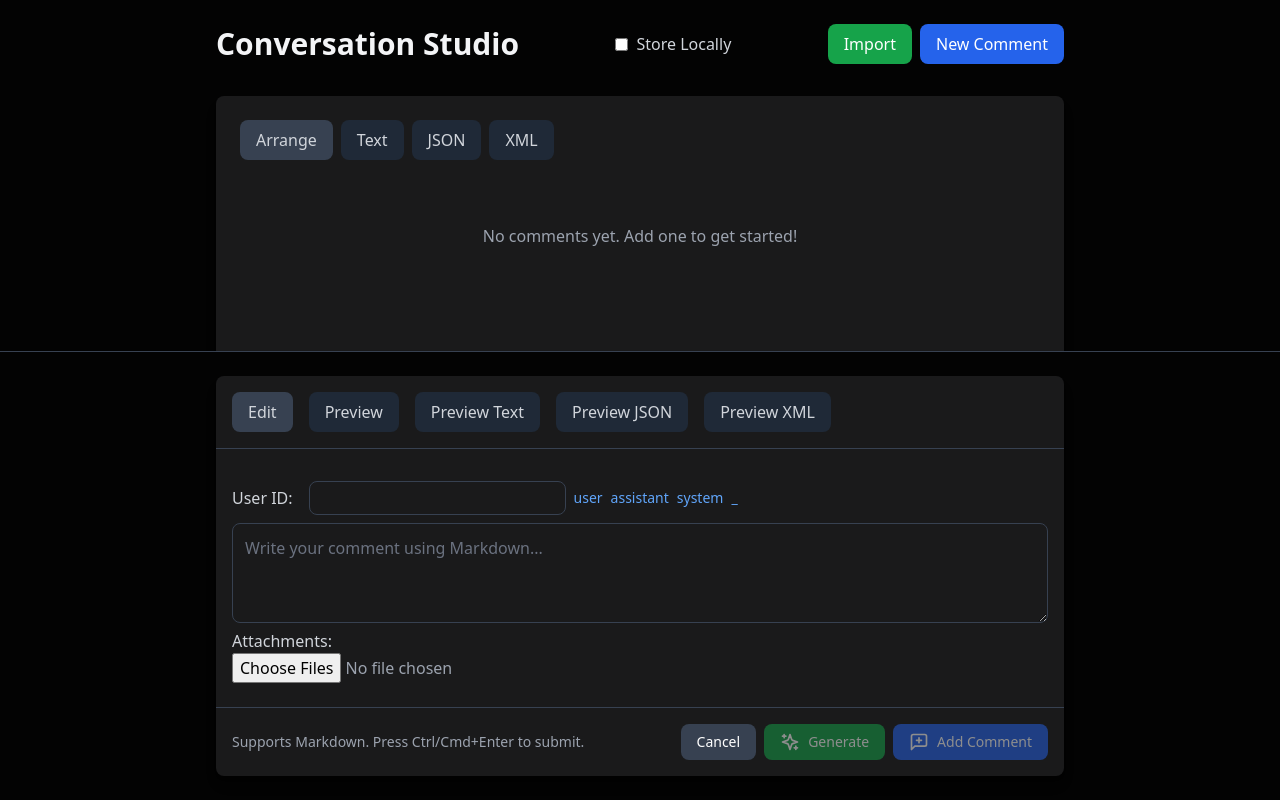
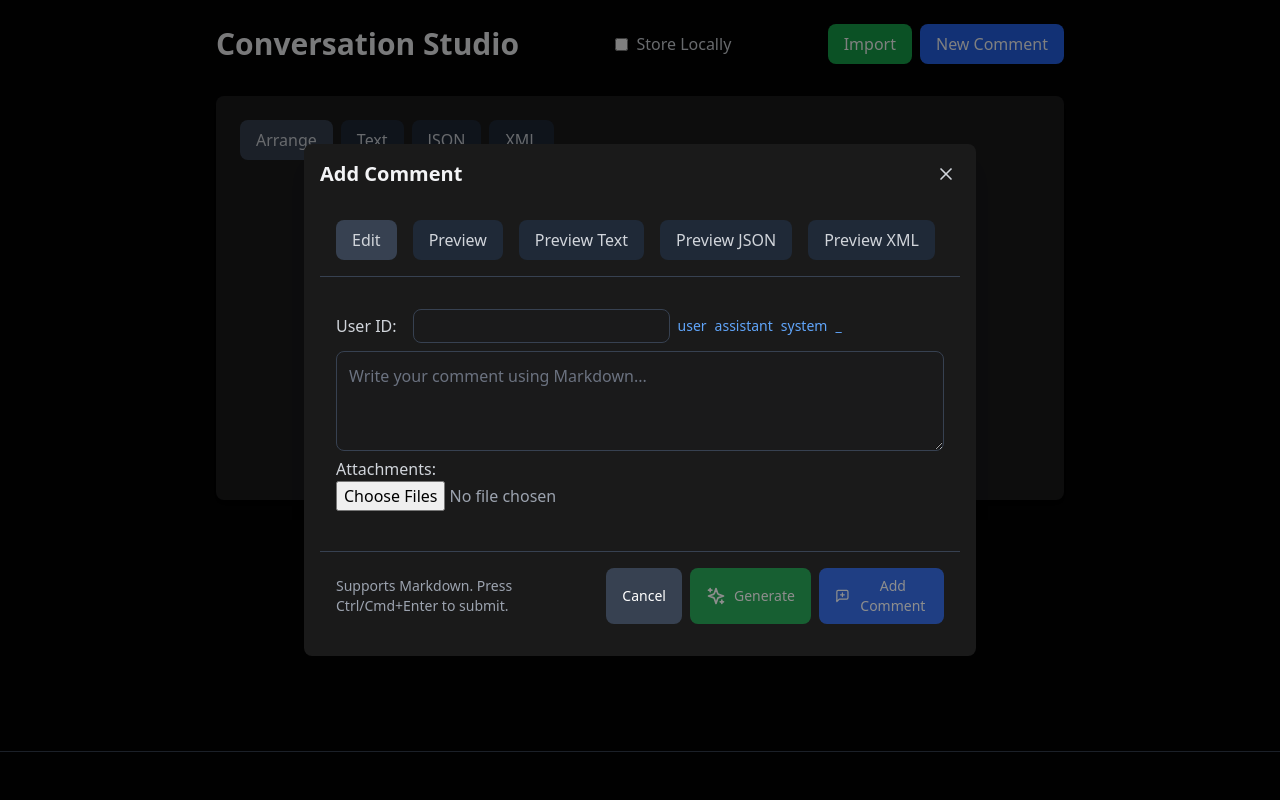
Before and after one commit to johnhenry/conversation-studio, a React (Vite) app: page / in a window 1280 px wide. Both pictures are taken after a click on the button "New Comment". Built offline with nearby package versions, Linux system fonts and the light colour scheme.

Commit message:
modal dialog

```diff
--- a/src/components/CommentEditor.tsx
+++ b/src/components/CommentEditor.tsx
@@ -89,7 +89,22 @@ const CommentEditor: React.FC<CommentEditorProps> = ({
   const [previewError, setPreviewError] = useState<string | null>(null);
   const [parents, setParents] = useState<CommentType[]>([]);
   const [loadingGen, setLoadingGen] = useState(false);
+  const [isVisible, setIsVisible] = useState(true);
   const abortControllerRef = useRef<AbortController | null>(null);
+
+  const handleClose = () => {
+    setIsVisible(false);
+    // Wait for fade animation to complete before calling onCancel
+    setTimeout(() => {
+      if (onCancel) onCancel();
+    }, 200);
+  };
+
+  const handleSubmit = (e: React.FormEvent) => {
+    e.preventDefault();
+    onSubmit(content, attachments, parentId);
+    handleClose();
+  };
 
   const handleCancel = () => {
     if (abortControllerRef.current) {
@@ -122,9 +137,6 @@ const CommentEditor: React.FC<CommentEditorProps> = ({
     }
   }, [autoGenerate, parents]);
 
-  const handleSubmit = () => {
-    onSubmit(content, attachments, parentId);
-  };
   const handleSubmitGenerate = async () => {
     if (!parents.length) {
       return;
@@ -170,19 +182,6 @@ const CommentEditor: React.FC<CommentEditorProps> = ({
         model.destroy();
       }
     }
-
-    // const topParent = parents.shift();
-    // let lastParent = topParent;
-    // let nextParent = parents.shift();
-    // // TODO: Do i ned to ensure that these are new objects?
-    // // eg. {...parents.shift()}
-    // while (lastParent && nextParent) {
-    //   lastParent.children = [nextParent];
-    //   lastParent = nextParent;
-    //   nextParent = parents.shift();
-    // }
-    // console.log(exportCommentsText([topParent]));
-    // console.log(exportCommentsXML([topParent]));
   };
 
   const renderAttachment = useCallback((attachment: Attachment) => {
@@ -335,7 +334,7 @@ const CommentEditor: React.FC<CommentEditorProps> = ({
               className="w-full min-h-[100px] p-3 bg-[#1A1A1B] border border-gray-700 text-gray-300 rounded-lg focus:ring-2 focus:ring-blue-500 focus:border-transparent placeholder-gray-500"
               onKeyDown={(e) => {
                 if (e.key === "Enter" && (e.metaKey || e.ctrlKey)) {
-                  handleSubmit();
+                  handleSubmit(e);
                 }
               }}
             />
@@ -408,9 +407,11 @@ const CommentEditor: React.FC<CommentEditorProps> = ({
         return null;
     }
   };
+
   if (loadingGen) {
     return (
-      <div className="bg-[#1A1A1B] rounded-lg shadow-lg">
+      <div className="modal-overlay show">
+        <div className="modal-content p-4">
           <div className="flex justify-center p-4 border-b border-gray-700">
             <button
               onClick={handleCancel}
@@ -423,12 +424,27 @@ const CommentEditor: React.FC<CommentEditorProps> = ({
             </button>
           </div>
         </div>
+      </div>
     );
   }
+
   return (
-    <div className="bg-[#1A1A1B] rounded-lg shadow-lg">
+    <div className={`modal-overlay ${isVisible ? 'show' : ''}`}>
+      <div className="modal-content p-4">
+        <div className="flex justify-between items-center mb-4">
+          <h2 className="text-xl font-semibold text-gray-100">Add Comment</h2>
+          <button
+            onClick={handleClose}
+            className="p-1 hover:bg-gray-800 rounded"
+          >
+            <X className="w-5 h-5" />
+          </button>
+        </div>
+
+        <form onSubmit={handleSubmit} className="space-y-4">
           <div className="flex gap-2 mb-4 p-4 border-b border-gray-700">
             <button
+              type="button"
               onClick={() => setActiveTab("edit")}
               className={`px-4 py-2 rounded-lg hover:bg-gray-700 transition-colors mr-2 text-gray-300 ${
                 activeTab === "edit" ? "bg-gray-700" : "bg-gray-800"
@@ -437,6 +453,7 @@ const CommentEditor: React.FC<CommentEditorProps> = ({
               Edit
             </button>
             <button
+              type="button"
               onClick={() => setActiveTab("preview")}
               className={`px-4 py-2 rounded-lg hover:bg-gray-700 transition-colors mr-2 text-gray-300 ${
                 activeTab === "preview" ? "bg-gray-700" : "bg-gray-800"
@@ -445,6 +462,7 @@ const CommentEditor: React.FC<CommentEditorProps> = ({
               Preview
             </button>
             <button
+              type="button"
               onClick={() => setActiveTab("text")}
               className={`px-4 py-2 rounded-lg hover:bg-gray-700 transition-colors mr-2 text-gray-300 ${
                 activeTab === "text" ? "bg-gray-700" : "bg-gray-800"
@@ -453,6 +471,7 @@ const CommentEditor: React.FC<CommentEditorProps> = ({
               Preview Text
             </button>
             <button
+              type="button"
               onClick={() => setActiveTab("json")}
               className={`px-4 py-2 rounded-lg hover:bg-gray-700 transition-colors mr-2 text-gray-300 ${
                 activeTab === "json" ? "bg-gray-700" : "bg-gray-800"
@@ -461,6 +480,7 @@ const CommentEditor: React.FC<CommentEditorProps> = ({
               Preview JSON
             </button>
             <button
+              type="button"
               onClick={() => setActiveTab("xml")}
               className={`px-4 py-2 rounded-lg hover:bg-gray-700 transition-colors text-gray-300 ${
                 activeTab === "xml" ? "bg-gray-700" : "bg-gray-800"
@@ -475,14 +495,12 @@ const CommentEditor: React.FC<CommentEditorProps> = ({
           <div className="flex justify-between items-center text-sm text-gray-400 p-4 border-t border-gray-700">
             <span>Supports Markdown. Press Ctrl/Cmd+Enter to submit.</span>
             <div className="flex gap-2">
-          {onCancel && (
               <button
-              onClick={onCancel}
+                onClick={handleClose}
                 className="px-4 py-2 bg-gray-700 text-white rounded-lg hover:bg-gray-600 transition-colors"
               >
                 Cancel
               </button>
-          )}
               <button
                 onClick={handleSubmitGenerate}
                 disabled={!parentId || !!content.trim() || attachments.length > 0}
@@ -501,6 +519,8 @@ const CommentEditor: React.FC<CommentEditorProps> = ({
               </button>
             </div>
           </div>
+        </form>
+      </div>
     </div>
   );
 };
--- a/src/index.css
+++ b/src/index.css
@@ -127,3 +127,23 @@ input[type="file"] {
 ::-webkit-scrollbar-thumb {
   @apply bg-gray-700 rounded-full hover:bg-gray-600;
 }
+
+/* Modal styles */
+.modal-overlay {
+  @apply fixed inset-0 bg-black bg-opacity-50 z-50 flex items-center justify-center;
+  opacity: 0;
+  transition: opacity 0.2s ease-in-out;
+}
+
+.modal-overlay.show {
+  opacity: 1;
+}
+
+.modal-content {
+  @apply bg-[#1a1a1a] rounded-lg shadow-xl w-full max-w-2xl mx-4 transform -translate-y-4;
+  transition: transform 0.2s ease-in-out;
+}
+
+.modal-overlay.show .modal-content {
+  transform: translateY(0);
+}
```
Lines whose indentation alone changed are shown as unchanged.
